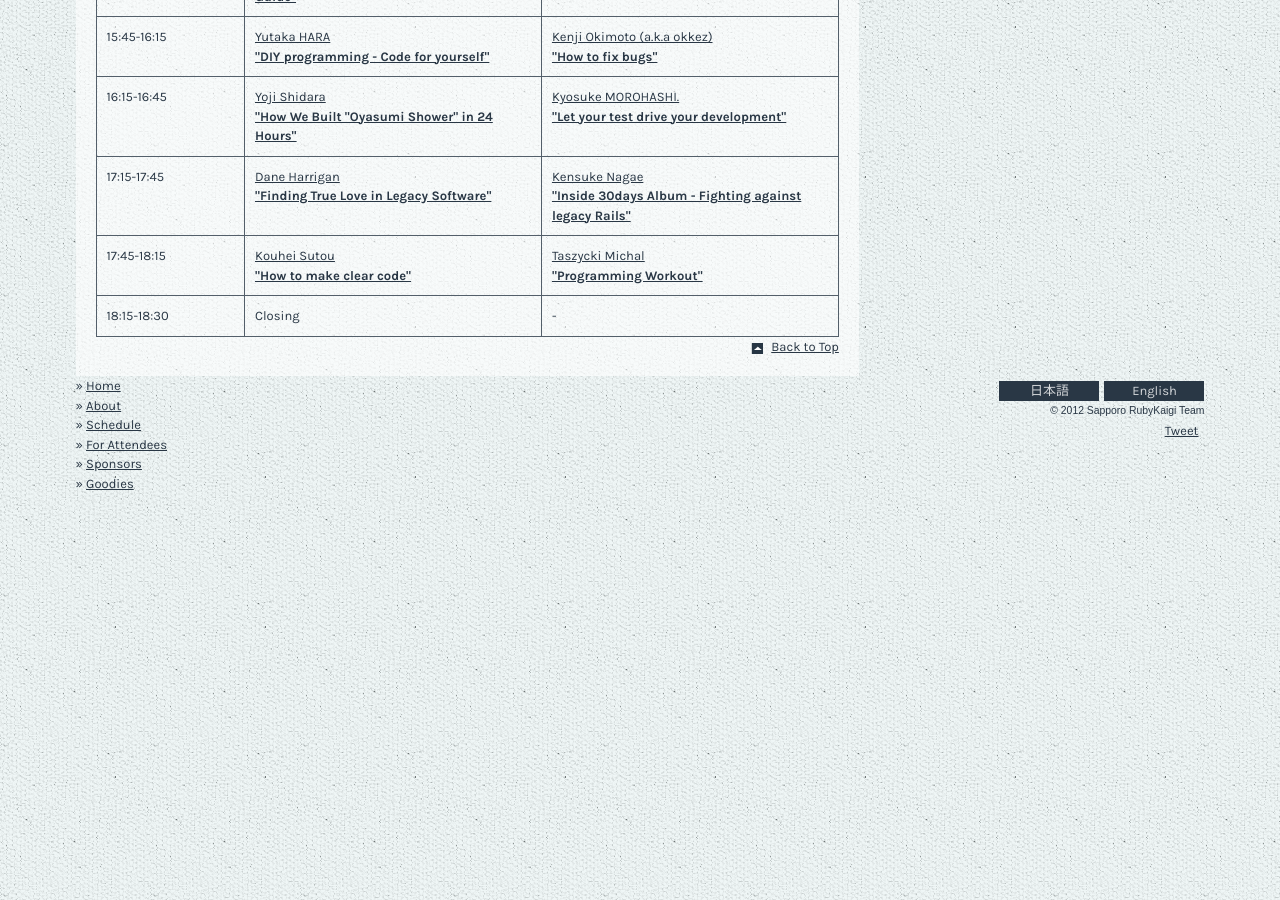
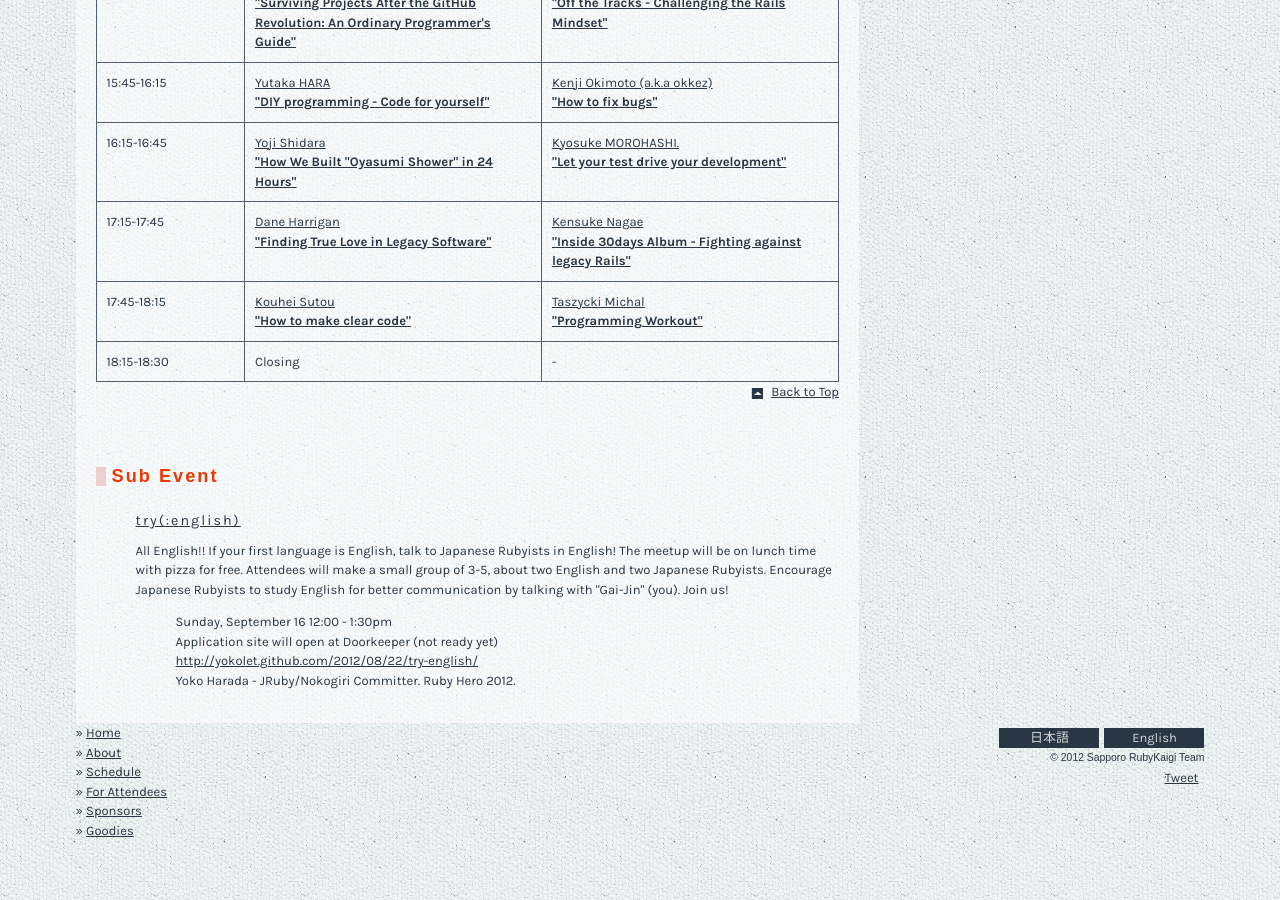
Before and after one commit to ruby-sapporo/sapporo.rubykaigi.org, a Jekyll site: the page built from 2012/en/schedule.html, in a window 1280 px wide and 900 px high, scrolled down 2200 px. Built offline with Jekyll 4.4.1, drawn with Linux system fonts in a browser that asks for light colours; nearby versions of some CDN libraries; Markdown is read by kramdown in place of the engine named in the settings; comment, search, counter and statistics services are not loaded; some of the changed text lies outside the part shown.

Commit message:
Regenerate schedue pages

```diff
--- a/2012/en/schedule.html
+++ b/2012/en/schedule.html
@@ -2,7 +2,7 @@
 title: Schedule
 layout: 2012content
 locale: en
-localmenu: <li><a href="#schedule14">Fri 14 Sep</a></li><li><a href="#schedule15">Sat 15 Sep</a></li><li><a href="#schedule16">Sun 16 Sep</a></li>
+localmenu: <li><a href="#schedule14">Fri 14 Sep</a></li><li><a href="#schedule15">Sat 15 Sep</a></li><li><a href="#schedule16">Sun 16 Sep</a></li><li><a href="#subEvent">Sub Event</a></li>
 ---
 
 <article id="schedule14">
@@ -108,6 +108,9 @@ localmenu: <li><a href="#schedule14">Fri 14 Sep</a></li><li><a href="#schedule15
 </td>
     </tr>
   </table>
+  <ul>
+    <li><a href="#subEvent1">try(:english)</a></li>
+  </ul>
   <p class="backToTop"><a href="#">Back to Top</a></p>
 </article>
 
@@ -382,3 +385,27 @@ localmenu: <li><a href="#schedule14">Fri 14 Sep</a></li><li><a href="#schedule15
   </table>
   <p class="backToTop"><a href="#">Back to Top</a></p>
 </article>
+<article>
+  <h2 id="subEvent">Sub Event</h2>
+  <ul>
+    <li id="subEvent1">
+      <h3><a href="#subEvent1">try(:english)</a></h3>
+        <p>All English!! If your first language is English,
+talk to Japanese Rubyists in English!
+The meetup will be on lunch time with pizza for free.
+Attendees will make a small group of 3-5,
+about two English and two Japanese Rubyists.
+Encourage Japanese Rubyists to study English for
+better communication by talking with &quot;Gai-Jin&quot; (you).
+Join us!</p>
+
+<ul>
+<li>Sunday, September 16 12:00 - 1:30pm</li>
+<li>Application site will open at Doorkeeper (not ready yet)</li>
+<li><a href="http://yokolet.github.com/2012/08/22/try-english/">http://yokolet.github.com/2012/08/22/try-english/</a></li>
+<li>Yoko Harada - JRuby/Nokogiri Committer. Ruby Hero 2012.</li>
+</ul>
+
+    </li>
+  </ul>
+</article>
```
Also changed, not shown: 2012/ja/schedule.html (+25 -1 lines).
